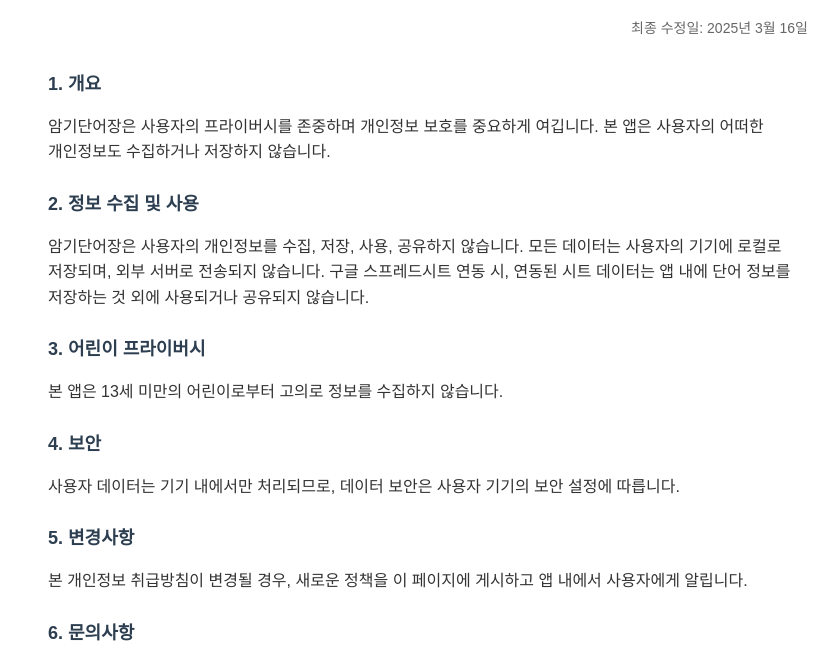
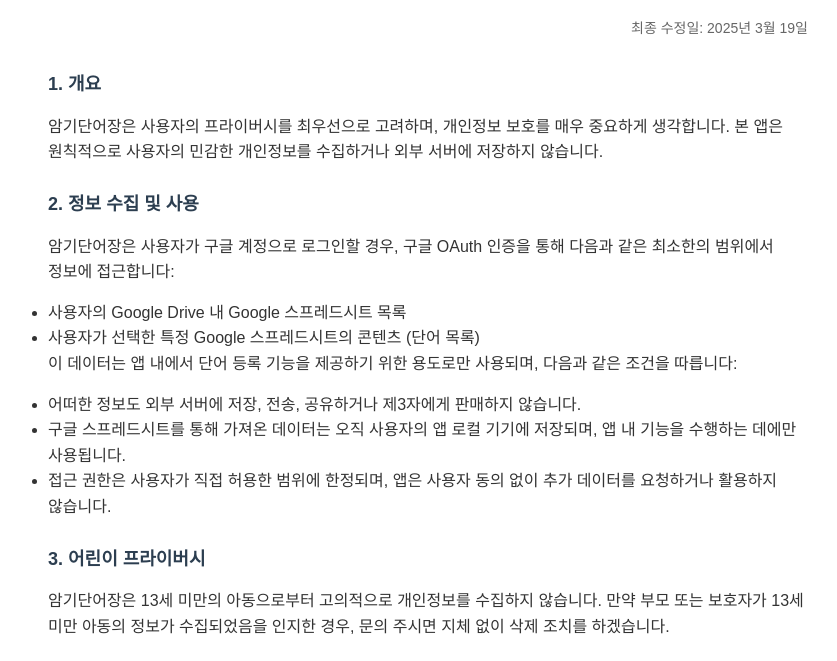
Before and after one commit to wooahtech/wooahtech.github.io, a plain HTML site: page privacy/memory_words.html in a window 1280 px wide. Shown: the part 61-722 px from the top of the page, without its empty margins (212-1049 px from the left). Drawn offline with Linux system fonts and the light colour scheme.

Commit message:
Update memory_words.html

```diff
--- a/privacy/memory_words.html
+++ b/privacy/memory_words.html
@@ -73,33 +73,41 @@
   </head>
   <body>
     <h1>암기단어장 개인정보 취급방침</h1>
-    <div class="update-date">최종 수정일: 2025년 3월 16일</div>
+    <div class="update-date">최종 수정일: 2025년 3월 19일</div>
 
     <h2>1. 개요</h2>
     <p>
-      암기단어장은 사용자의 프라이버시를 존중하며 개인정보 보호를 중요하게
-      여깁니다. 본 앱은 사용자의 어떠한 개인정보도 수집하거나 저장하지 않습니다.
+      암기단어장은 사용자의 프라이버시를 최우선으로 고려하며, 개인정보 보호를 매우 중요하게 생각합니다. 본 앱은 원칙적으로 사용자의 민감한 개인정보를 수집하거나 외부 서버에 저장하지 않습니다.
     </p>
 
     <h2>2. 정보 수집 및 사용</h2>
     <p>
-      암기단어장은 사용자의 개인정보를 수집, 저장, 사용, 공유하지 않습니다. 모든
-      데이터는 사용자의 기기에 로컬로 저장되며, 외부 서버로 전송되지 않습니다.
-      구글 스프레드시트 연동 시, 연동된 시트 데이터는 앱 내에 단어 정보를 저장하는 것 외에 사용되거나 공유되지 않습니다.
+      암기단어장은 사용자가 구글 계정으로 로그인할 경우, 구글 OAuth 인증을 통해 다음과 같은 최소한의 범위에서 정보에 접근합니다:
     </p>
+    <ul>
+      <li>사용자의 Google Drive 내 Google 스프레드시트 목록</li>
+      <li>사용자가 선택한 특정 Google 스프레드시트의 콘텐츠 (단어 목록)</li>
+    </ul>
+    <p>
+      이 데이터는 앱 내에서 단어 등록 기능을 제공하기 위한 용도로만 사용되며, 다음과 같은 조건을 따릅니다:
+    </p>
+    <ul>
+      <li>어떠한 정보도 외부 서버에 저장, 전송, 공유하거나 제3자에게 판매하지 않습니다.</li>
+      <li>구글 스프레드시트를 통해 가져온 데이터는 오직 사용자의 앱 로컬 기기에 저장되며, 앱 내 기능을 수행하는 데에만 사용됩니다.</li>
+      <li>접근 권한은 사용자가 직접 허용한 범위에 한정되며, 앱은 사용자 동의 없이 추가 데이터를 요청하거나 활용하지 않습니다.</li>
+    </ul>
     <h2>3. 어린이 프라이버시</h2>
-    <p>본 앱은 13세 미만의 어린이로부터 고의로 정보를 수집하지 않습니다.</p>
+    <p>암기단어장은 13세 미만의 아동으로부터 고의적으로 개인정보를 수집하지 않습니다. 만약 부모 또는 보호자가 13세 미만 아동의 정보가 수집되었음을 인지한 경우, 문의 주시면 지체 없이 삭제 조치를 하겠습니다.</p>
 
     <h2>4. 보안</h2>
     <p>
-      사용자 데이터는 기기 내에서만 처리되므로, 데이터 보안은 사용자 기기의 보안
-      설정에 따릅니다.
+      암기단어장은 사용자 데이터를 외부로 전송하지 않으며, 모든 데이터는 사용자의 기기에만 저장됩니다.
+      따라서 데이터의 보안은 전적으로 사용자의 기기 보안 설정에 따라 보호됩니다. 앱은 데이터를 외부에 노출하지 않으며, 서버 기반 데이터 처리를 하지 않습니다.
     </p>
 
     <h2>5. 변경사항</h2>
     <p>
-      본 개인정보 취급방침이 변경될 경우, 새로운 정책을 이 페이지에 게시하고 앱
-      내에서 사용자에게 알립니다.
+      개인정보 처리방침이 변경될 경우, 변경 내용을 이 페이지에 게시하며, 앱 내에서 별도로 안내합니다. 변경 사항은 게시 시점부터 즉시 적용됩니다.
     </p>
 
     <h2>6. 문의사항</h2>
```
